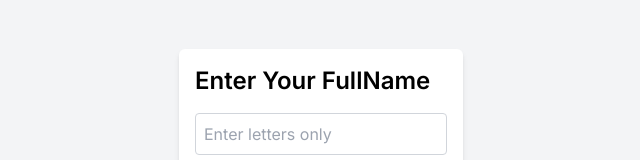
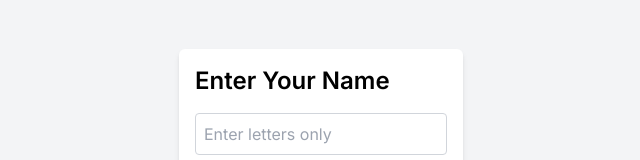
Before and after one commit to panchaltanvi/Next-app, a Next.js app: page / in a window 1280 px wide. Shown: the part 246-406 px from the top of the page, without its empty margins (319-959 px from the left). Built offline with nearby package versions, Linux system fonts and the light colour scheme.

Commit message:
sixth commit

```diff
--- a/src/app/page.tsx
+++ b/src/app/page.tsx
@@ -65,7 +65,7 @@ export default function Home() {
     <div className="min-h-screen flex items-center justify-center bg-gray-100">
       <div className="p-4 shadow-md bg-white rounded-md">
         <h1 className="text-2xl font-semibold mb-4 text-black">
-          Enter Your FullName
+          Enter Your Name
         </h1>
         <form onSubmit={handleSubmit} className="space-y-3">
           <input
```
